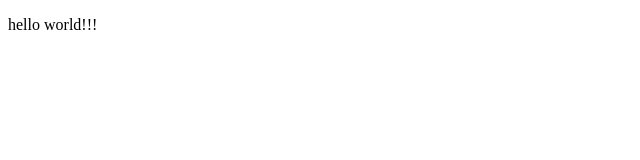
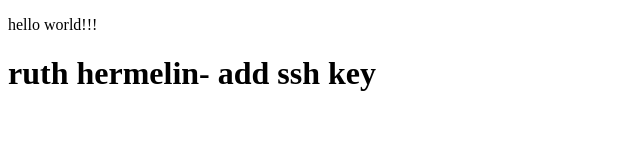
Before and after one commit to ruthher1/ex6, a plain HTML site: page index.html in a window 1280 px wide. Shown: the whole page, without its empty margins (0-640 px from the left). Drawn offline with Linux system fonts and the light colour scheme.

Commit message:
add ssh key

```diff
--- a/index.html
+++ b/index.html
@@ -7,5 +7,6 @@
 </head>
 <body>
     <p>hello world!!!</p>
+    <h1>ruth hermelin- add ssh key</h1>
 </body>
 </html>
```
